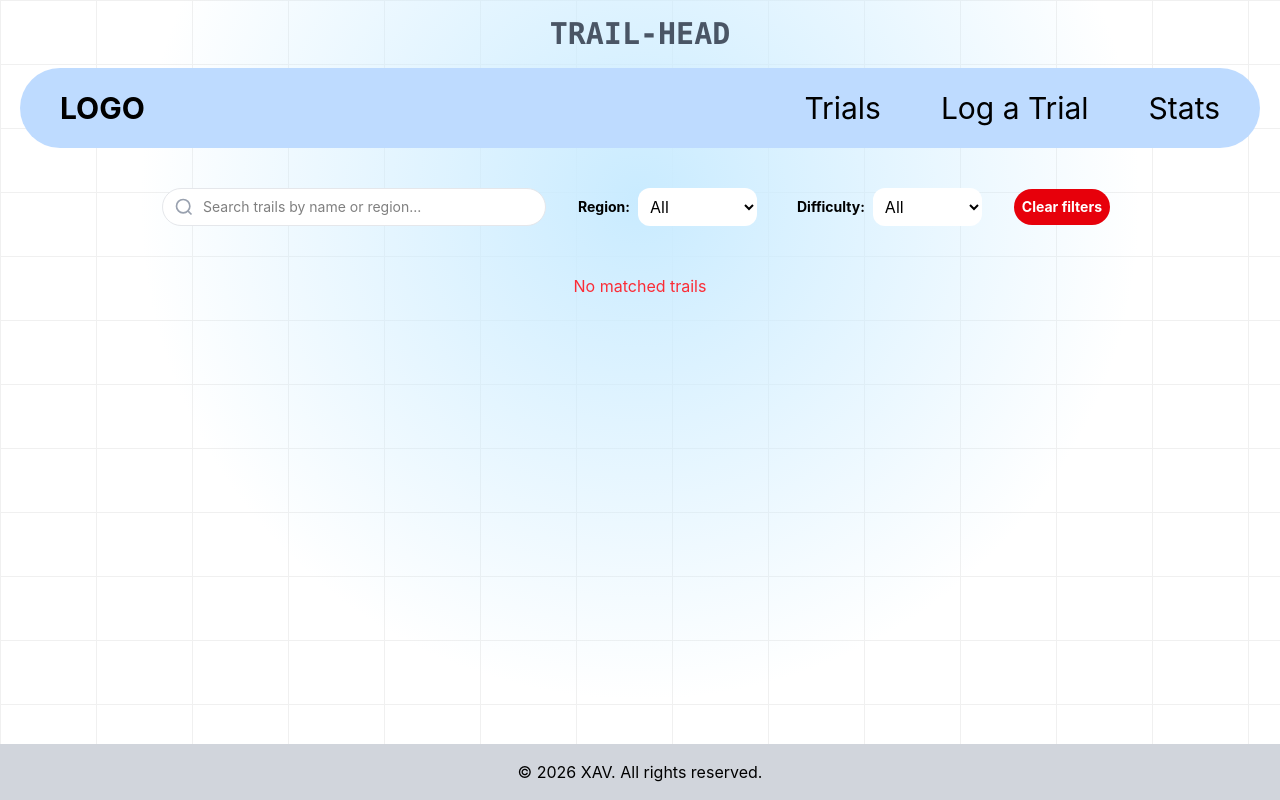
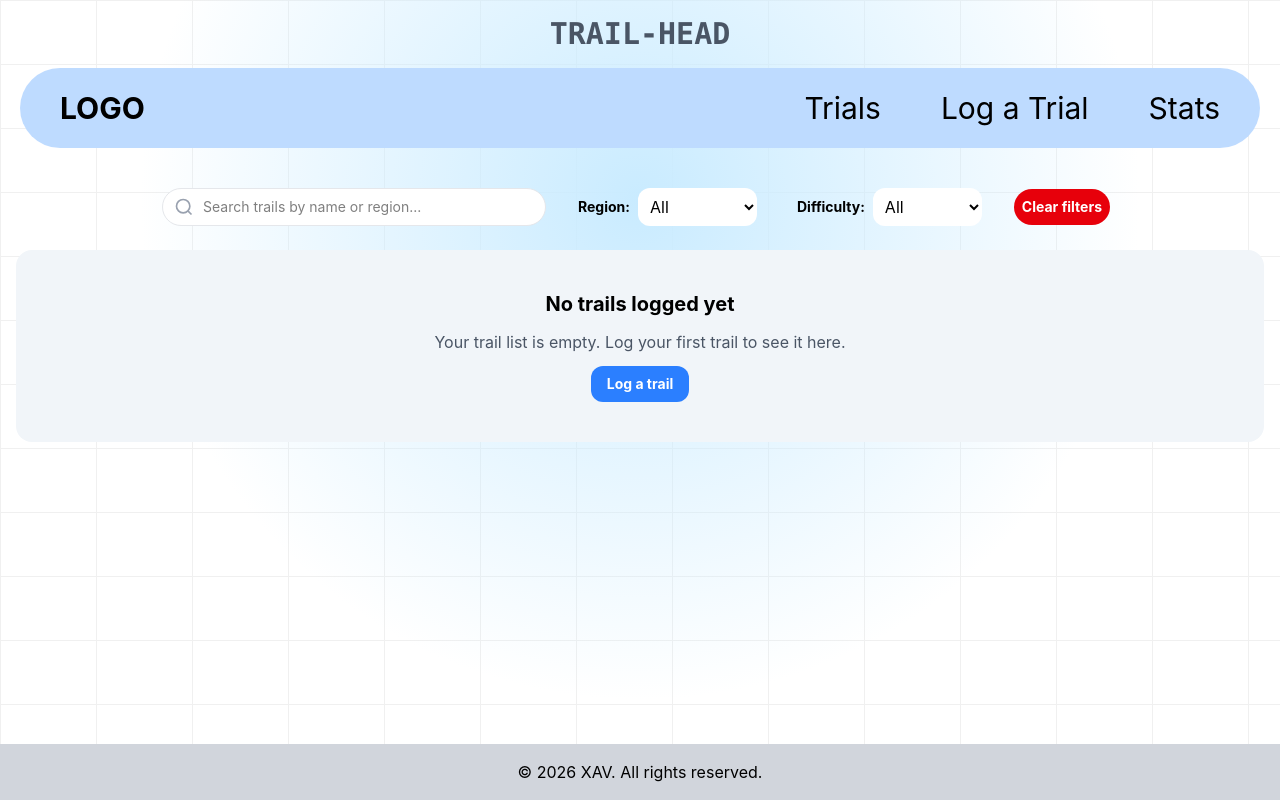
Before and after one commit to abrl7/Trail-Head, a React (Vite) app: page / in a window 1280 px wide. Built offline with nearby package versions, Linux system fonts and the light colour scheme.

Commit message:
filter empty explanation

```diff
--- /dev/null
+++ b/src/components/EmptyState.jsx
@@ -0,0 +1,14 @@
+const EmptyState = ({ title, message, actionLabel, onAction }) => (
+  <div className="flex flex-col items-center text-center gap-3 p-10 bg-slate-100 rounded-2xl">
+    <p className="text-xl font-bold">{title}</p>
+    <p className="text-gray-600 max-w-md">{message}</p>
+    <button
+      onClick={onAction}
+      className="bg-blue-500 hover:bg-blue-600 text-white px-4 py-2 rounded-xl text-sm font-bold"
+    >
+      {actionLabel}
+    </button>
+  </div>
+)
+
+export default EmptyState
--- a/src/components/TrailsPage.jsx
+++ b/src/components/TrailsPage.jsx
@@ -1,12 +1,12 @@
-import { useState } from 'react';
-import { useContext } from 'react';
-import trailContext from '../context/trailContext.js';
+
+import { useNavigate } from 'react-router-dom'   // add to your existing react-router-dom import
+import EmptyState from './EmptyState.jsx'
 import TrailGrid from './TrailGrid.jsx';
 import SearchBar from './SearchBar.jsx';
 import FilterSidebar from './FilterSidebar.jsx'
 import { useSearchParams } from 'react-router-dom';
 
-const TrailsPage = ({ trails,onToggleWalked }) => {
+const TrailsPage = ({ trails, onToggleWalked }) => {
 
   const [searchParams, setSearchParams] = useSearchParams()
 
@@ -37,6 +37,37 @@ const TrailsPage = ({ trails,onToggleWalked }) => {
     const matchesDifficulty = difficulty === 'All' || trail.difficulty === difficulty;
     return matchesSearch && matchesRegion && matchesDifficulty;
   });
+
+  const navigate = useNavigate()
+
+  // Build a readable description of whatever is currently filtering the list
+  const activeFilters = []
+  if (q) activeFilters.push(`search "${q}"`)
+  if (region !== 'All') activeFilters.push(`region "${region}"`)
+  if (difficulty !== 'All') activeFilters.push(`difficulty "${difficulty}"`)
+
+  let content
+  if (trails.length === 0) {
+    content = (
+      <EmptyState
+        title="No trails logged yet"
+        message="Your trail list is empty. Log your first trail to see it here."
+        actionLabel="Log a trail"
+        onAction={() => navigate('/log')}
+      />
+    )
+  } else if (matchTrail.length === 0) {
+    content = (
+      <EmptyState
+        title="No trails match your filters"
+        message={`Nothing matches ${activeFilters.join(', ')}. Try loosening a filter or clear them all.`}
+        actionLabel="Clear filters"
+        onAction={clearFilters}
+      />
+    )
+  } else {
+    content = <TrailGrid trails={matchTrail} onToggleWalked={onToggleWalked} />
+  }
 
   // const {trails}=useContext(trailContext)
 
@@ -92,11 +123,12 @@ const TrailsPage = ({ trails,onToggleWalked }) => {
 
         </div>
         <div>
-          {matchTrail.length === 0 ? (
+          {/* {matchTrail.length === 0 ? (
             <div className="text-red-500 text-center p-6">No matched trails</div>
           ) : (
             <TrailGrid trails={matchTrail} onToggleWalked={onToggleWalked} />
-          )}
+          )} */}
+          {content}
         </div>
       </div>
     </>
```
